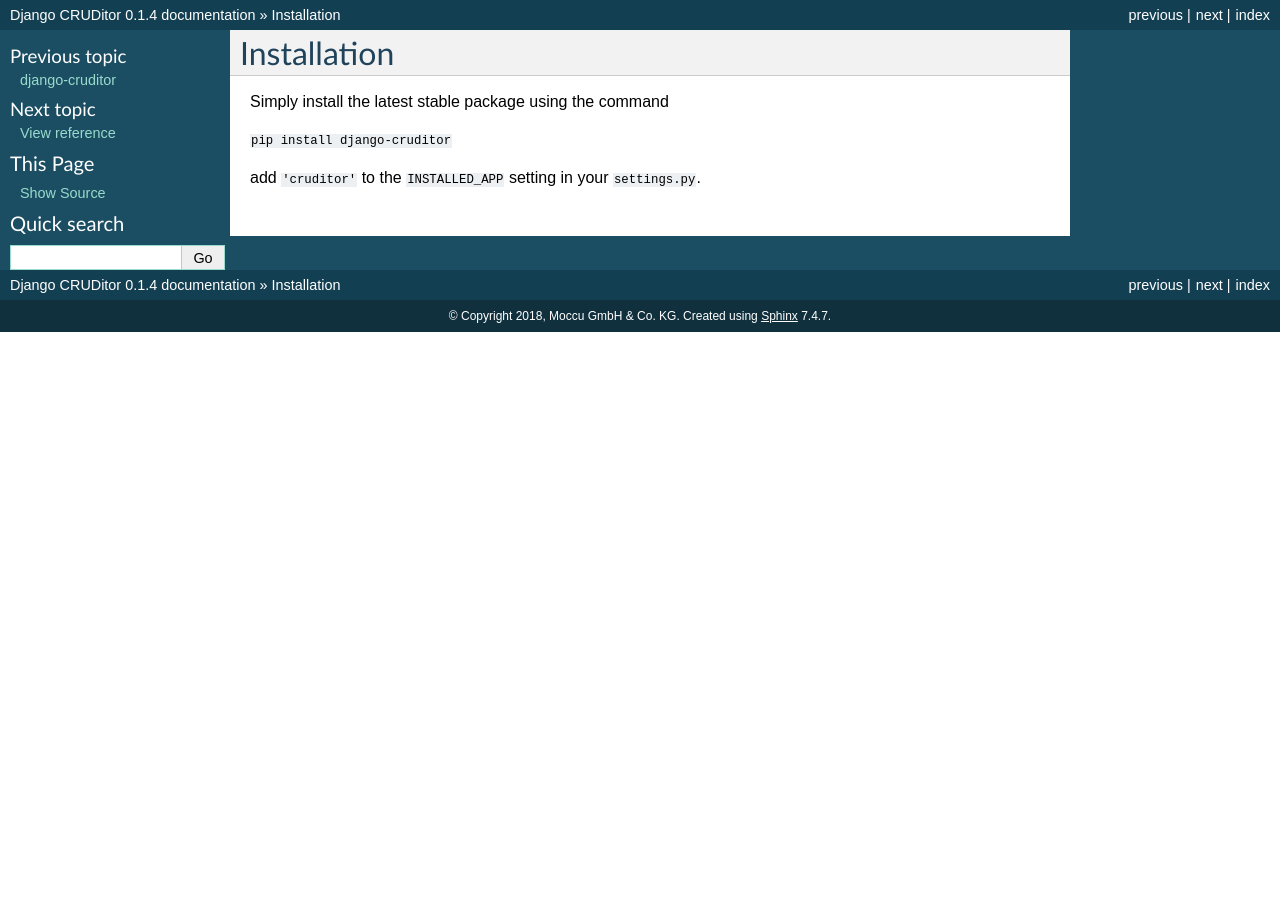
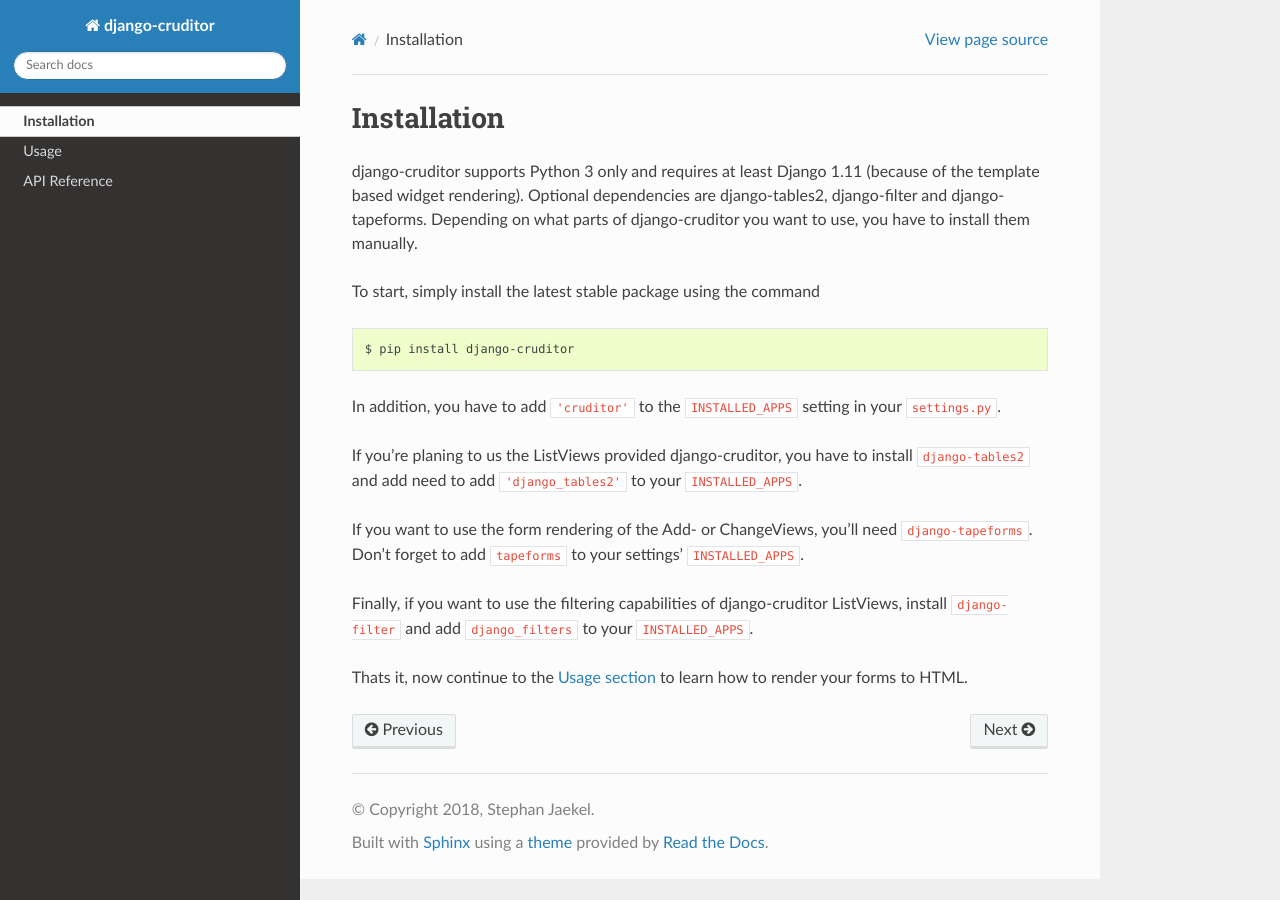
Before and after one commit to stephrdev/django-cruditor, a Sphinx documentation site: the page built from docs/installation.rst, in a window 1280 px wide. Built offline with Sphinx 7.4.7 and the Read the Docs theme 2.0.0, drawn with Linux system fonts in a browser that asks for light colours.

Commit message:
Reset docs.

```diff
--- a/docs/filters.rst
+++ b/docs/api_filters.rst
@@ -1,5 +1,5 @@
-Filter reference
-================
+Filters
+=======
 
 .. automodule:: cruditor.filters
     :members:
--- a/docs/forms.rst
+++ b/docs/api_forms.rst
@@ -1,5 +1,5 @@
-Form reference
-==============
+Forms
+=====
 
 .. automodule:: cruditor.forms
     :members:
--- a/docs/widgets.rst
+++ b/docs/api_views.rst
@@ -1,5 +1,5 @@
-Widget reference
-================
+Views
+=====
 
 .. automodule:: cruditor.views
     :members:
--- /dev/null
+++ b/docs/changelog.rst
@@ -0,0 +1 @@
+../CHANGELOG.rst
--- a/docs/conf.py
+++ b/docs/conf.py
@@ -1,21 +1,19 @@
 import datetime
 import importlib
 import inspect
-import os
 import sys
 
+import os
 
-os.environ.setdefault('DJANGO_SETTINGS_MODULE', 'tests.settings')
-sys.path.insert(0, os.path.abspath('..'))
+on_rtd = os.environ.get('READTHEDOCS', None) == 'True'
+
+year = datetime.datetime.now().strftime("%Y")
+
+os.environ.setdefault("DJANGO_SETTINGS_MODULE", "tests.settings")
 import django
 django.setup()
 
-project = 'Django CRUDitor'
-copyright = '{0:%Y}, Moccu GmbH & Co. KG'.format(datetime.date.today())
-
-version = __import__('cruditor').__version__
-release = version
-
+sys.path.insert(0, os.path.abspath('..'))
 
 extensions = [
     'sphinx.ext.autodoc',
@@ -25,50 +23,54 @@
     'sphinx.ext.linkcode',
 ]
 
-intersphinx_mapping = {
-    'python': ('http://docs.python.org/3.5', None),
-    'django': (
-        'https://docs.djangoproject.com/en/dev/',
-        'https://docs.djangoproject.com/en/dev/_objects/'
-    ),
-}
-
-templates_path = ['_templates']
-source_suffix = '.rst'
-master_doc = 'index'
-exclude_patterns = ['_build']
-pygments_style = 'sphinx'
-
 
 def linkcode_resolve(domain, info):
     """Link source code to GitHub."""
-    github_user, project, head = 'moccu', 'django-cruditor', 'master'
+    project = 'django-cruditor'
+    github_user = 'moccu'
+    head = 'master'
 
     if domain != 'py' or not info['module']:
         return None
-
     filename = info['module'].replace('.', '/')
-    module = importlib.import_module(info['module'])
-
-    if os.path.splitext(module.__file__)[0].endswith('__init__'):
+    mod = importlib.import_module(info['module'])
+    basename = os.path.splitext(mod.__file__)[0]
+    if basename.endswith('__init__'):
         filename += '/__init__'
-
-    item = module
+    item = mod
     lineno = ''
-
     for piece in info['fullname'].split('.'):
         item = getattr(item, piece)
         try:
             lineno = '#L%d' % inspect.getsourcelines(item)[1]
         except (TypeError, IOError):
             pass
+    return ("https://github.com/%s/%s/blob/%s/%s.py%s" %
+            (github_user, project, head, filename, lineno))
 
-    return ('https://github.com/{0}/{1}/blob/{2}/{3}.py{4}'.format(
-        github_user, project, head, filename, lineno))
+
+intersphinx_mapping = {
+    'python': ('http://docs.python.org/3.6', None),
+    'django': ('https://docs.djangoproject.com/en/dev/',
+               'https://docs.djangoproject.com/en/dev/_objects/'),
+}
+
+templates_path = ['_templates']
+
+source_suffix = '.rst'
+
+master_doc = 'index'
+
+project = 'django-cruditor'
+copyright = '%s, Stephan Jaekel' % year
+
+exclude_patterns = ['_build']
+
+pygments_style = 'sphinx'
 
 
 def skip(app, what, name, obj, skip, options):
-    if name == "__init__" and obj.__doc__:
+    if name == '__init__' and obj.__doc__:
         return False
     return skip
 
@@ -81,11 +83,13 @@
 autodoc_member_order = 'bysource'
 
 inheritance_graph_attrs = dict(rankdir='TB')
+
 inheritance_node_attrs = dict(shape='rect', fontsize=14, fillcolor='gray90',
                               color='gray30', style='filled')
+
 inheritance_edge_attrs = dict(penwidth=0.75)
 
-if os.environ.get('READTHEDOCS', None) == 'True':
+if on_rtd:
+    html_theme = 'default'
+else:
     html_theme = 'sphinx_rtd_theme'
-else:
-    html_theme = 'default'
--- a/docs/installation.rst
+++ b/docs/installation.rst
@@ -1,8 +1,30 @@
 Installation
 ============
 
-Simply install the latest stable package using the command
+django-cruditor supports Python 3 only and requires at least Django 1.11 (because
+of the template based widget rendering). Optional dependencies are django-tables2,
+django-filter and django-tapeforms. Depending on what parts of django-cruditor you
+want to use, you have to install them manually.
 
-``pip install django-cruditor``
+To start, simply install the latest stable package using the command
 
-add ``'cruditor'`` to the ``INSTALLED_APP`` setting in your ``settings.py``.
+.. code-block:: shell
+
+    $ pip install django-cruditor
+
+
+In addition, you have to add ``'cruditor'`` to the ``INSTALLED_APPS`` setting
+in your ``settings.py``.
+
+If you're planing to us the ListViews provided django-cruditor, you have to install
+``django-tables2`` and add need to add ``'django_tables2'`` to your ``INSTALLED_APPS``.
+
+If you want to use the form rendering of the Add- or ChangeViews, you'll need
+``django-tapeforms``. Don't forget to add ``tapeforms`` to your settings'
+``INSTALLED_APPS``.
+
+Finally, if you want to use the filtering capabilities of django-cruditor ListViews,
+install ``django-filter`` and add ``django_filters`` to your ``INSTALLED_APPS``.
+
+Thats it, now continue to the :doc:`Usage section <usage>` to learn how to render your
+forms to HTML.
--- /dev/null
+++ b/docs/requirements.txt
@@ -0,0 +1,2 @@
+Django>=2.0
+django-tapeforms>=0.0.2
--- /dev/null
+++ b/docs/usage.rst
@@ -0,0 +1,4 @@
+Usage
+=====
+
+TBD
```
Also changed, not shown: docs/api.rst (added, +12 -0 lines), docs/api_contrib.rst (added, +7 -0 lines), docs/api_mixins.rst (added, +7 -0 lines), docs/index.rst (+7 -8 lines), docs/views.rst (deleted, +0 -18 lines), 1 other file.
